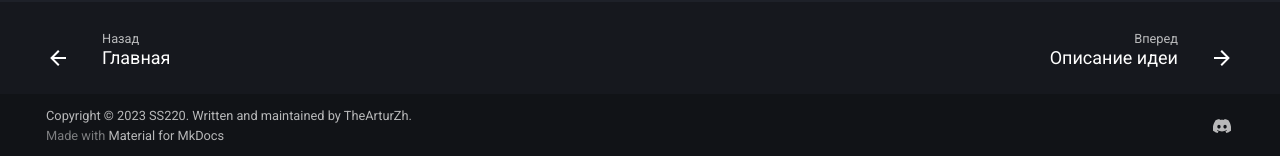
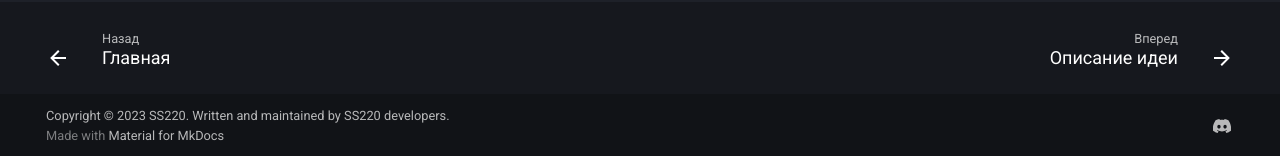
Before and after one commit to SerbiaStrong-220/ss220-docs, an MkDocs documentation site: the page built from docs/localhost.md, in a window 1280 px wide and 900 px high, scrolled down 1922 px. Shown: the part 741-897 px from the top of the window. Built offline with MkDocs 1.6.1 and Material for MkDocs 9.7.7, drawn with Linux system fonts in a browser that asks for light colours; comment, search, counter and statistics services are not loaded.

Commit message:
Update copyright

```diff
--- a/mkdocs.yml
+++ b/mkdocs.yml
@@ -1,7 +1,7 @@
 site_name: SS220 Developer Documentation
 repo_url: https://github.com/SerbiaStrong-220/space-station-14
 repo_name: SerbiaStrong-220/space-station-14
-copyright: Copyright &copy; 2023 SS220. Written and maintained by TheArturZh.
+copyright: Copyright &copy; 2023 SS220. Written and maintained by SS220 developers.
 
 theme:
     name: material
```
